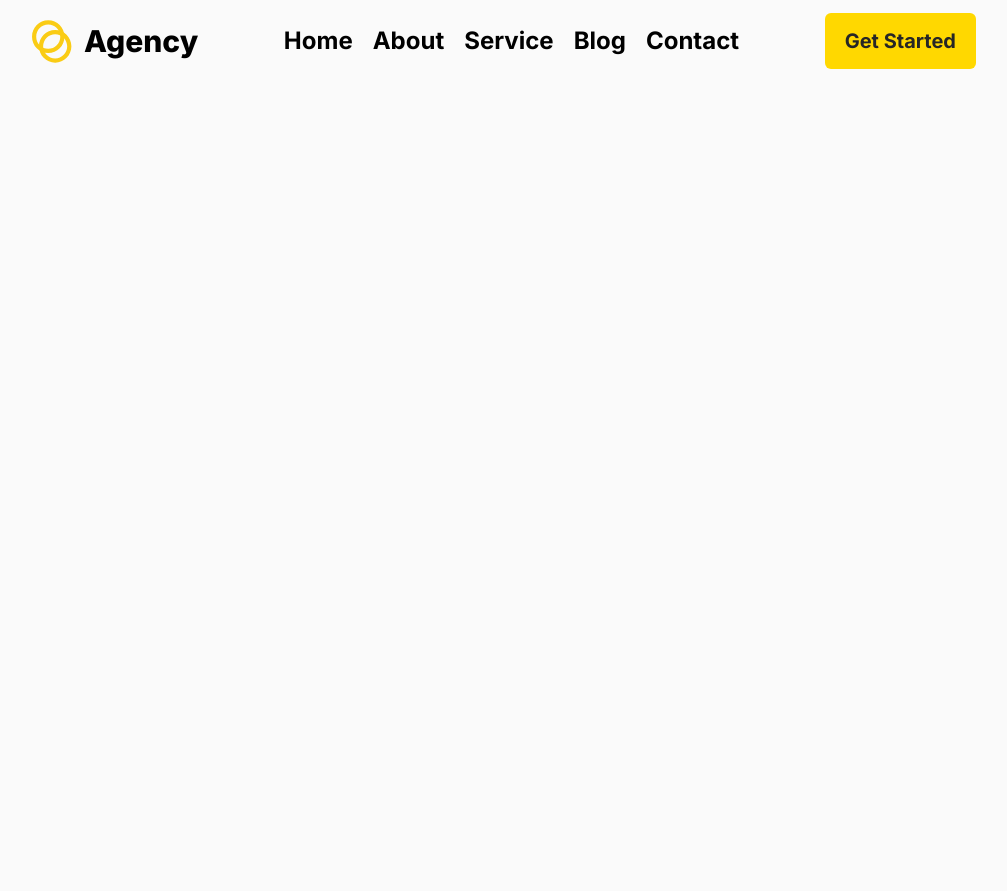
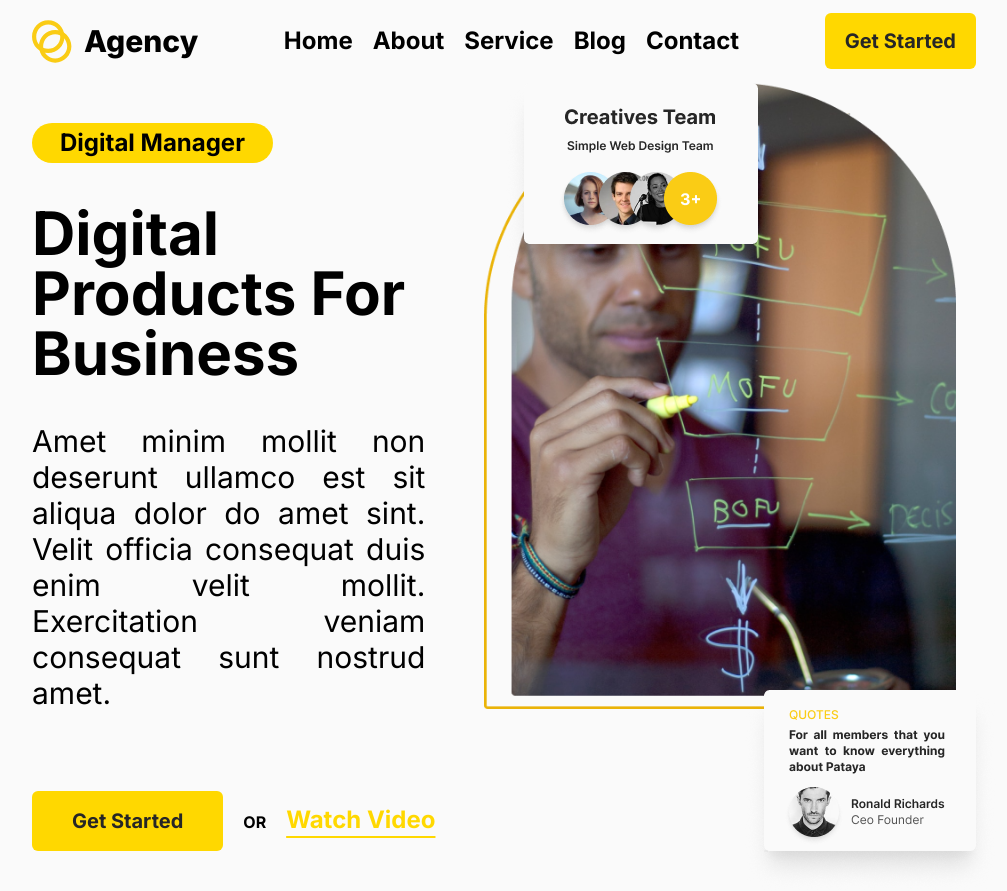
Before and after one commit to dennyshuda/agency, a React (Vite) app: page / in a window 1280 px wide. Shown: the whole page, without its empty margins (136-1143 px from the left). Before the commit the page ends 800 px from the top, so only its background shows below. Built offline with nearby package versions, Linux system fonts and the light colour scheme.

Commit message:
feat: create and import hero

```diff
--- a/src/App.tsx
+++ b/src/App.tsx
@@ -1,3 +1,4 @@
+import Hero from "./components/Hero";
 import Layout from "./components/Layout";
 import Nav from "./components/Nav";
 
@@ -6,6 +7,7 @@ function App() {
     <div className="App">
       <Layout>
         <Nav />
+        <Hero />
       </Layout>
     </div>
   );
--- /dev/null
+++ b/src/components/Hero.tsx
@@ -0,0 +1,48 @@
+export default function Hero() {
+  return (
+    <div className="flex">
+      <div className="w-1/2 flex flex-col justify-between py-10">
+        <div className="w-10/12 space-y-10">
+          <h3 className="bg-first inline-block font-bold rounded-full text-2xl px-7 py-1">
+            Digital Manager
+          </h3>
+          <h1 className="text-6xl font-bold">Digital Products For Business</h1>
+          <p className="text-3xl text-justify">
+            Amet minim mollit non deserunt ullamco est sit aliqua dolor do amet
+            sint. Velit officia consequat duis enim velit mollit. Exercitation
+            veniam consequat sunt nostrud amet.
+          </p>
+        </div>
+        <div className="space-x-5 mt-20">
+          <a
+            className="inline-block bg-first py-4 px-10 rounded-md text-xl font-semibold text-second"
+            href="/"
+          >
+            Get Started
+          </a>
+
+          <span className="font-bold">OR</span>
+          <a
+            className="inline-block text-first underline font-bold text-2xl underline-offset-8"
+            href="/"
+          >
+            Watch Video
+          </a>
+        </div>
+      </div>
+      <div className="w-1/2 relative">
+        <img className="absolute z-10" src="./hero/subhero-image1.png" alt="" />
+        <img
+          className="absolute -right-5 bottom-0 z-10"
+          src="./hero/subhero-image2.png"
+          alt=""
+        />
+        <img
+          className="absolute right-5"
+          src="./hero/hero-image.png"
+          alt="Hero Image"
+        />
+      </div>
+    </div>
+  );
+}
```
